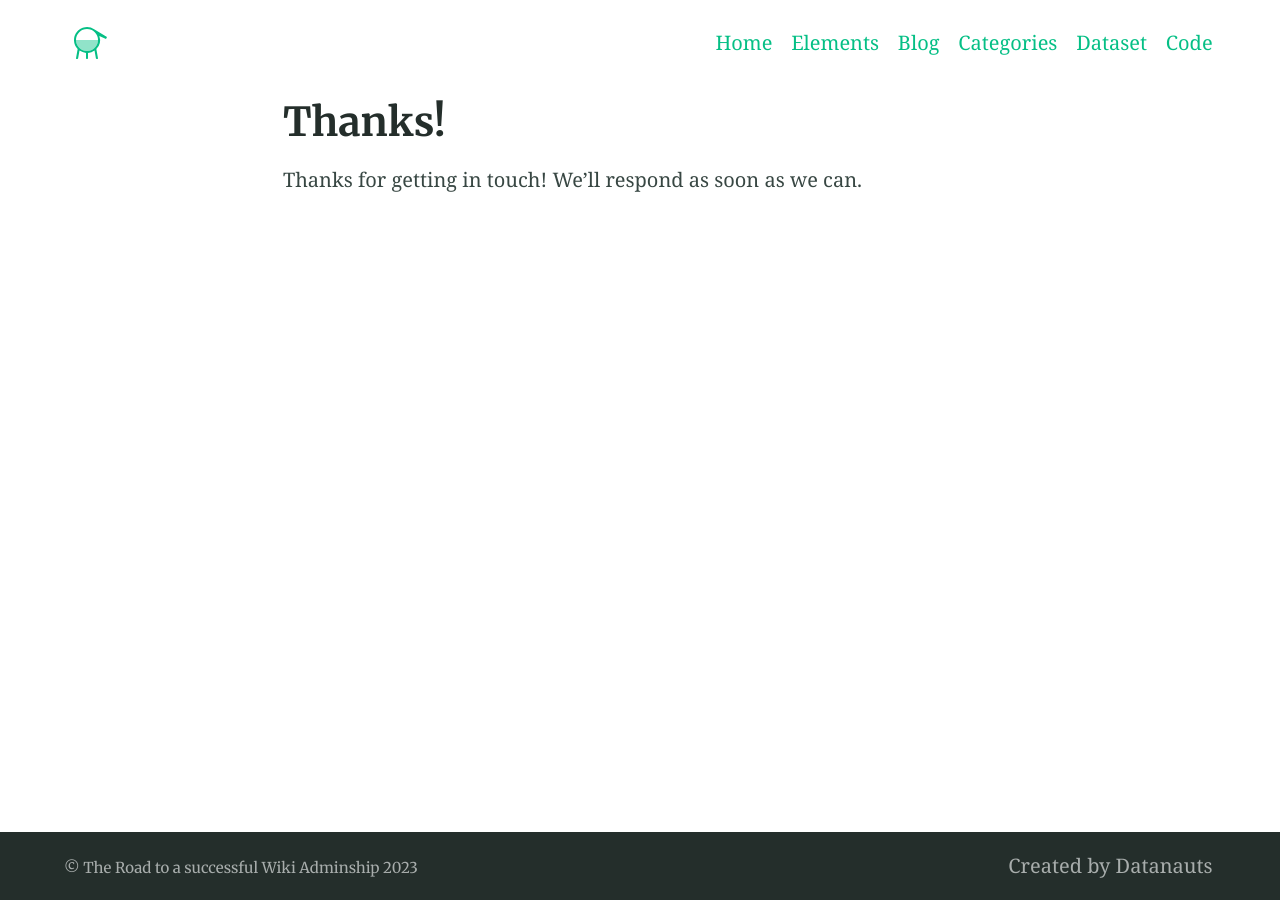
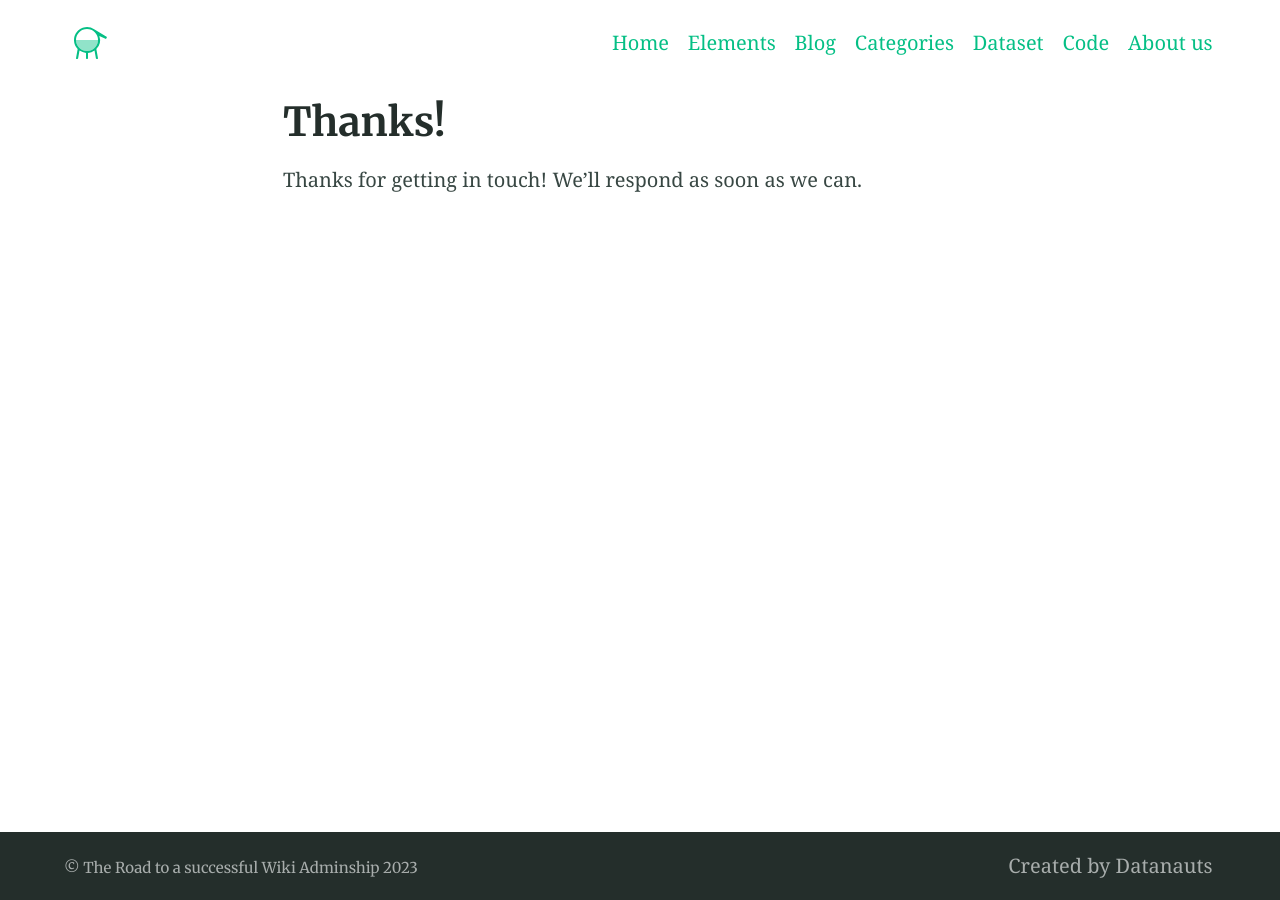
Before and after one commit to Sakasy/sakasy.github.io, a Jekyll site: the page built from thanks.md, in a window 1280 px wide. Built offline with Jekyll 4.4.1, drawn with Linux system fonts in a browser that asks for light colours.

Commit message:
Update _config.yml

```diff
--- a/_config.yml
+++ b/_config.yml
@@ -136,6 +136,8 @@ navigation_header:
   url: http://snap.stanford.edu/data/wiki-RfA.html
 - title: Code
   url: https://github.com/epfl-ada/ada-2023-project-datanauts23
+- title: About us
+  url: /members/
 
 # - title: Ressources
 #   children:
```
